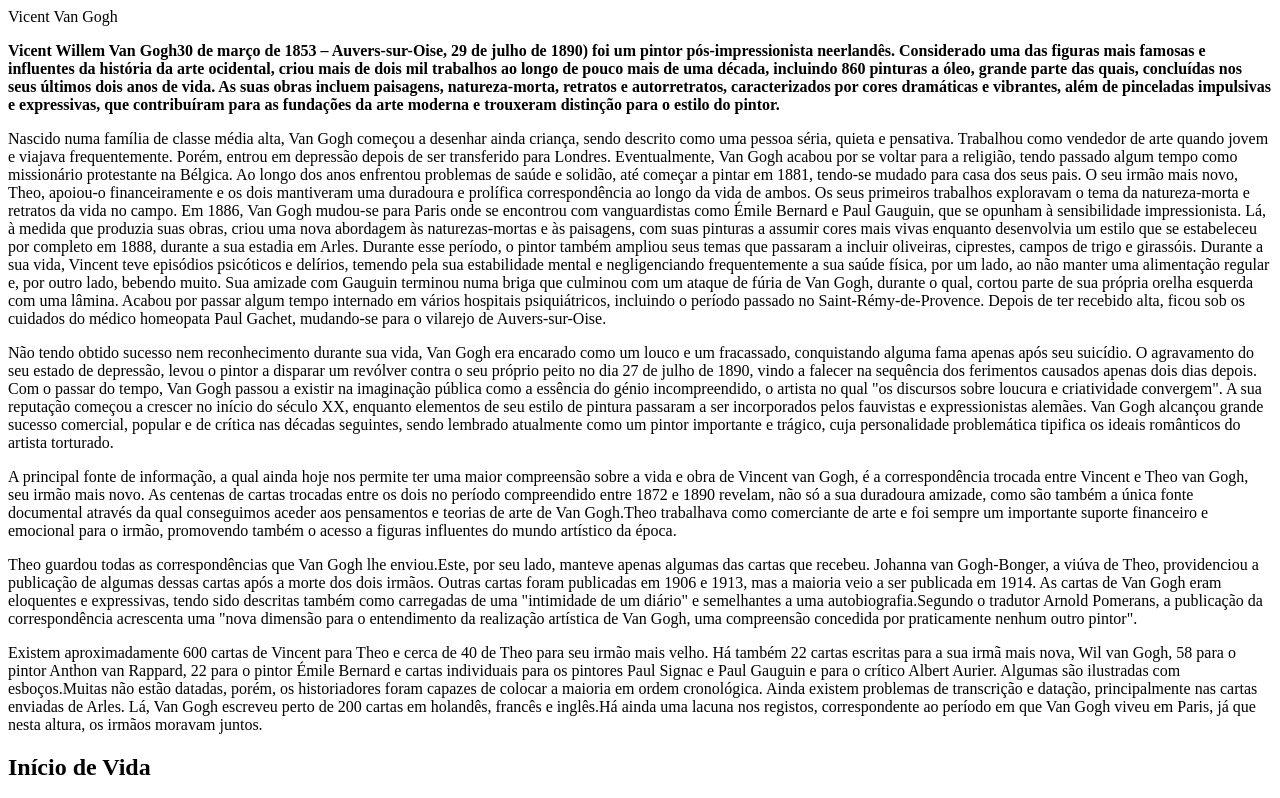
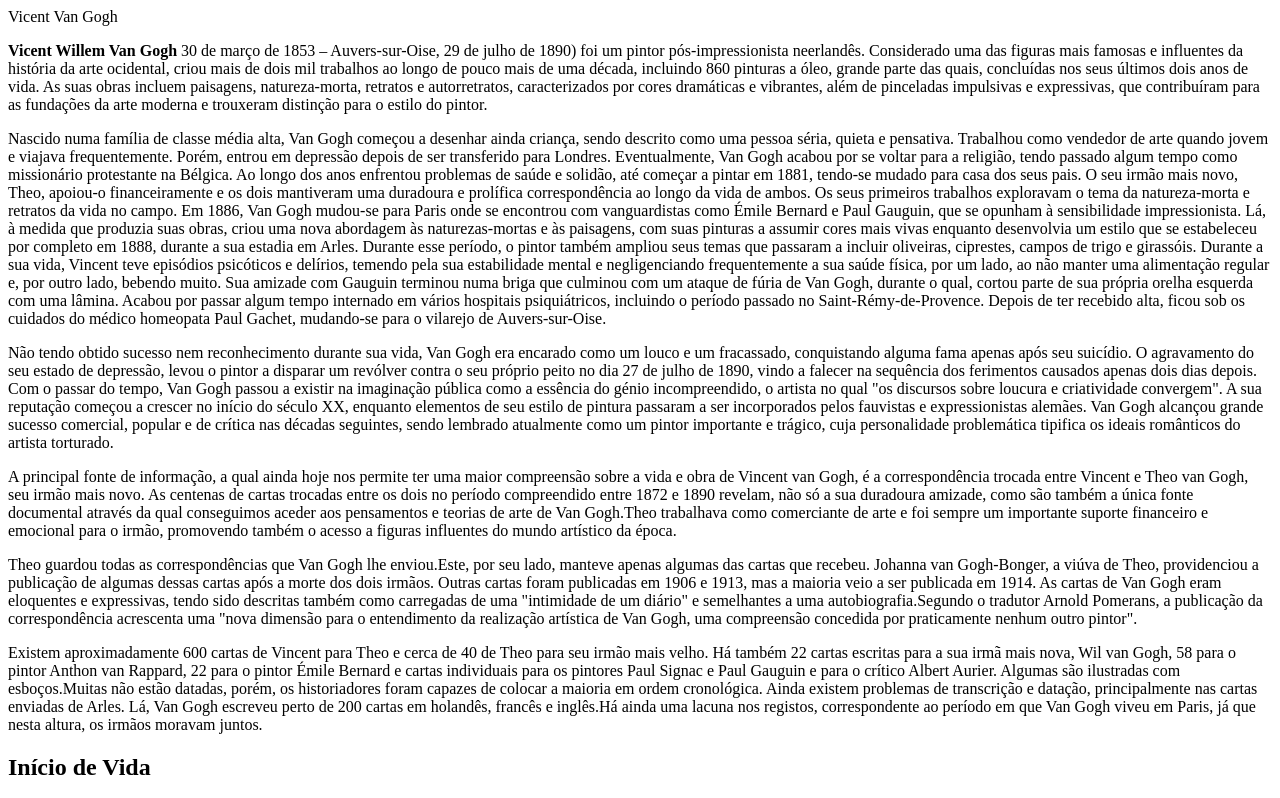
Before and after one commit to Santoscelc/prova3trimestre-jovanna, a plain HTML site: page index.html in a window 1280 px wide. Shown: the top 798 px of the page. Drawn offline with Linux system fonts and the light colour scheme.

Commit message:
Update index.html

```diff
--- a/index.html
+++ b/index.html
@@ -2,7 +2,7 @@
 <a=https://www.youtube.com/watch?v=fvSEFiValx8
 
 <h1>Vicent Van Gogh</h1>
-<p><strong>Vicent Willem Van Gogh30 de março de 1853 – Auvers-sur-Oise, 29 de julho de 1890) foi um pintor pós-impressionista neerlandês. Considerado uma das figuras mais famosas e influentes da história da arte ocidental, criou mais de dois mil trabalhos ao longo de pouco mais de uma década, incluindo 860 pinturas a óleo, grande parte das quais, concluídas nos seus últimos dois anos de vida. As suas obras incluem paisagens, natureza-morta, retratos e autorretratos, caracterizados por cores dramáticas e vibrantes, além de pinceladas impulsivas e expressivas, que contribuíram para as fundações da arte moderna e trouxeram distinção para o estilo do pintor.</strong></p>
+<p><strong>Vicent Willem Van Gogh</strong> 30 de março de 1853 – Auvers-sur-Oise, 29 de julho de 1890) foi um pintor pós-impressionista neerlandês. Considerado uma das figuras mais famosas e influentes da história da arte ocidental, criou mais de dois mil trabalhos ao longo de pouco mais de uma década, incluindo 860 pinturas a óleo, grande parte das quais, concluídas nos seus últimos dois anos de vida. As suas obras incluem paisagens, natureza-morta, retratos e autorretratos, caracterizados por cores dramáticas e vibrantes, além de pinceladas impulsivas e expressivas, que contribuíram para as fundações da arte moderna e trouxeram distinção para o estilo do pintor.</strong></p>
 <p>Nascido numa família de classe média alta, Van Gogh começou a desenhar ainda criança, sendo descrito como uma pessoa séria, quieta e pensativa. Trabalhou como vendedor de arte quando jovem e viajava frequentemente. Porém, entrou em depressão depois de ser transferido para Londres. Eventualmente, Van Gogh acabou por se voltar para a religião, tendo passado algum tempo como missionário protestante na Bélgica. Ao longo dos anos enfrentou problemas de saúde e solidão, até começar a pintar em 1881, tendo-se mudado para casa dos seus pais. O seu irmão mais novo, Theo, apoiou-o financeiramente e os dois mantiveram uma duradoura e prolífica correspondência ao longo da vida de ambos. Os seus primeiros trabalhos exploravam o tema da natureza-morta e retratos da vida no campo. Em 1886, Van Gogh mudou-se para Paris onde se encontrou com vanguardistas como Émile Bernard e Paul Gauguin, que se opunham à sensibilidade impressionista. Lá, à medida que produzia suas obras, criou uma nova abordagem às naturezas-mortas e às paisagens, com suas pinturas a assumir cores mais vivas enquanto desenvolvia um estilo que se estabeleceu por completo em 1888, durante a sua estadia em Arles. Durante esse período, o pintor também ampliou seus temas que passaram a incluir oliveiras, ciprestes, campos de trigo e girassóis.
 Durante a sua vida, Vincent teve episódios psicóticos e delírios, temendo pela sua estabilidade mental e negligenciando frequentemente a sua saúde física, por um lado, ao não manter uma alimentação regular e, por outro lado, bebendo muito. Sua amizade com Gauguin terminou numa briga que culminou com um ataque de fúria de Van Gogh, durante o qual, cortou parte de sua própria orelha esquerda com uma lâmina. Acabou por passar algum tempo internado em vários hospitais psiquiátricos, incluindo o período passado no Saint-Rémy-de-Provence. Depois de ter recebido alta, ficou sob os cuidados do médico homeopata Paul Gachet, mudando-se para o vilarejo de Auvers-sur-Oise.</p>
 <p>Não tendo obtido sucesso nem reconhecimento durante sua vida, Van Gogh era encarado como um louco e um fracassado, conquistando alguma fama apenas após seu suicídio. O agravamento do seu estado de depressão, levou o pintor a disparar um revólver contra o seu próprio peito no dia 27 de julho de 1890, vindo a falecer na sequência dos ferimentos causados apenas dois dias depois. Com o passar do tempo, Van Gogh passou a existir na imaginação pública como a essência do génio incompreendido, o artista no qual "os discursos sobre loucura e criatividade convergem". A sua reputação começou a crescer no início do século XX, enquanto elementos de seu estilo de pintura passaram a ser incorporados pelos fauvistas e expressionistas alemães. Van Gogh alcançou grande sucesso comercial, popular e de crítica nas décadas seguintes, sendo lembrado atualmente como um pintor importante e trágico, cuja personalidade problemática tipifica os ideais românticos do artista torturado.</p>
```
